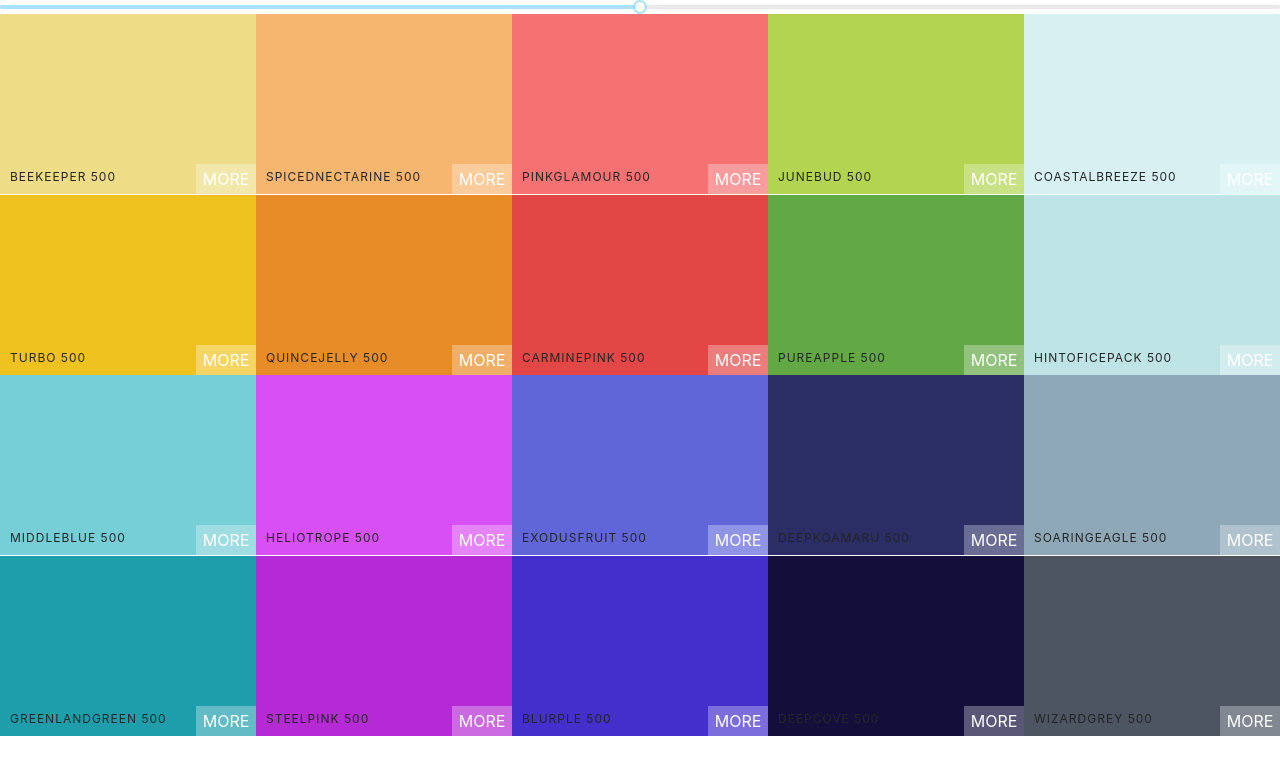
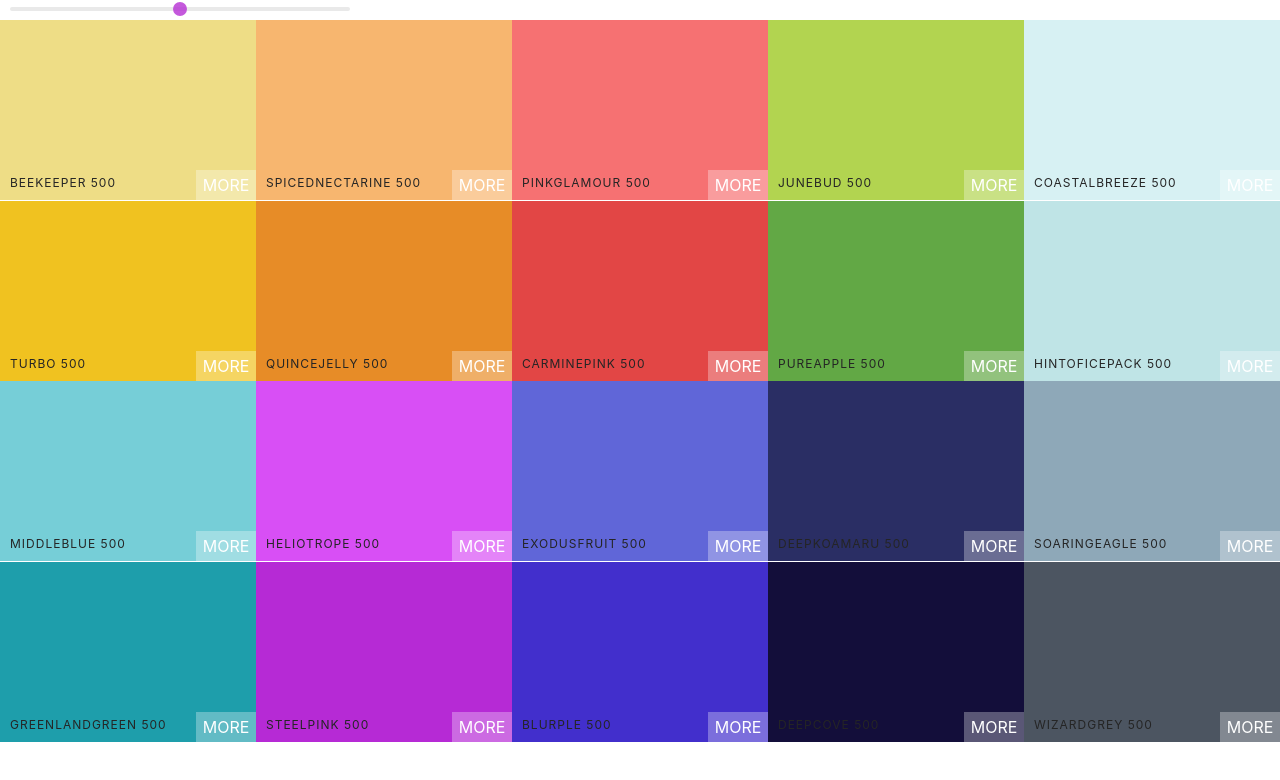
Before and after one commit to amandasimonelli/Colors-App, a React (Create React App) app in the folder colors-app/: page / in a window 1280 px wide. Shown: the top 780 px of the page. Built offline with nearby package versions, Linux system fonts and the light colour scheme.

Commit message:
Style Slider

```diff
--- a/colors-app/src/Palette.css
+++ b/colors-app/src/Palette.css
@@ -7,3 +7,28 @@
 .Palette-colors{
      height: 90%;
 }
+
+.slider{
+    width: 340px;
+    margin: 0 10px;
+    display: inline-block;
+}
+.rc-slider-track{
+    background-color: transparent !important;
+}
+
+.rc-slider-rail{
+    height: 8px;
+}
+
+.rc-slider-handle,
+.rc-slider-handle-dragging,
+.rc-slider-handle-dragging:hover,
+.rc-slider-handle-dragging:active,
+.rc-slider-handle-dragging:focus
+{
+    background-color: #b630d4 !important;
+    outline: none !important;
+    border: 2px solid #b630d4 !important;
+    box-shadow: none !important;
+}
--- a/colors-app/src/Palette.js
+++ b/colors-app/src/Palette.js
@@ -2,9 +2,9 @@
 import ColorBox from './ColorBox';
 // import {generatePalette} from "./colorHelpers.js"
 // import seedColors from './seedColors';
+import "rc-slider/assets/index.css";
 import "./Palette.css";
 import Slider from 'rc-slider';
-import "rc-slider/assets/index.css";
 
 class Palette extends Component {
     constructor(props){
@@ -27,6 +27,7 @@
         return (
             <div>
                 <div className='Palette'>
+                    <div className='slider'>
                         <Slider
                             defaultValue={level}
                             min={100}
@@ -34,6 +35,7 @@
                             step={100}
                             onChange={this.changeLevel}
                         />
+                    </div>
                     {/* Navbar goes here */}
                     <div className='Palette-colors'>{colorBoxes}</div>
                     {/* footer */}
```
Lines whose indentation alone changed are shown as unchanged.
